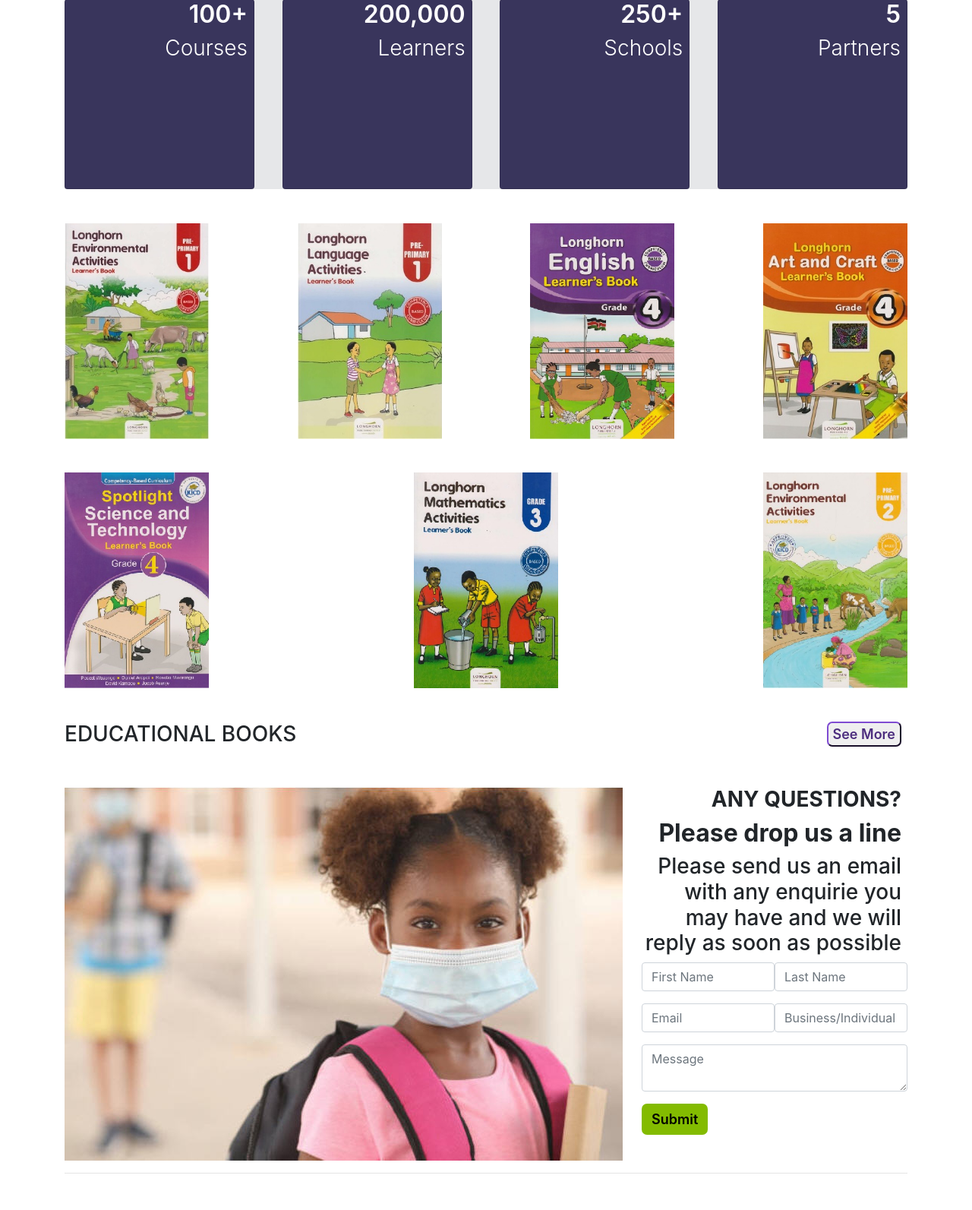
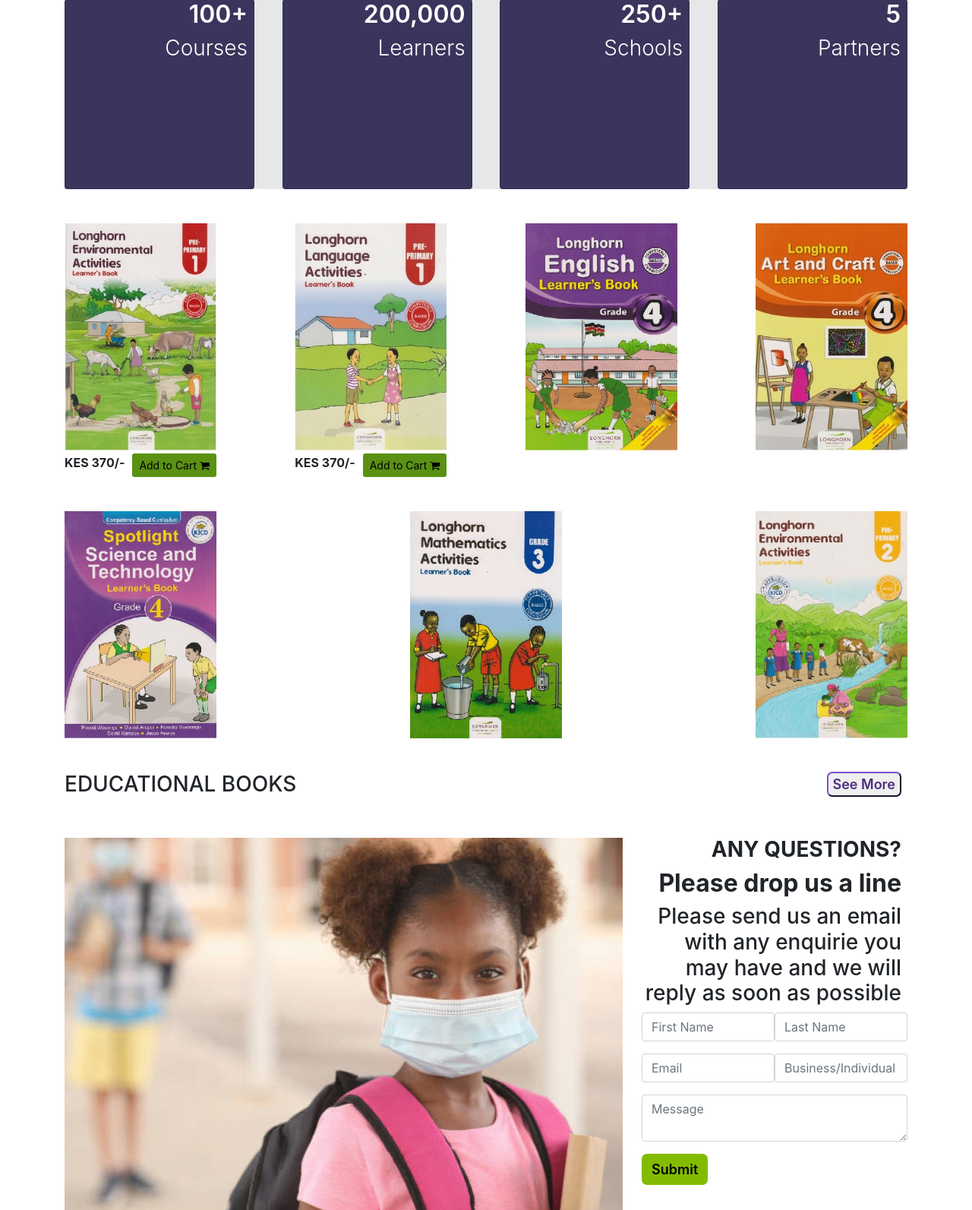
Before and after one commit to kevincliffo/longhorn-template, a PHP site: page / in a window 1280 px wide. Shown: the part 1727-3320 px from the top of the page at 76% size. Run offline with PHP 8.4, Linux system fonts and the light colour scheme; some libraries are stand-ins or nearby versions.

Commit message:
added price

```diff
--- a/index.html
+++ b/index.html
@@ -160,9 +160,25 @@
         <div class="ml-0 top-buffer flex-container">
             <div>
                 <img class="book-card-img" src="./images/a.jpeg" alt="" srcset="">
+                <div class="mt-1 d-flex justify-content-between">
+                    <div class="sm" >
+                        <label style="font-weight: bold;">KES 370/-</label>
+                    </div>
+                    <div class="sm">
+                        <button style="background-color: rgb(90, 145, 19);" class="btn btn-sm" type="submit">Add to Cart <i class="fa fa-shopping-cart"></i></button>
+                    </div>
+                </div>
             </div>
             <div>
                 <img class="book-card-img" src="./images/b.jpeg" alt="" srcset="">
+                <div class="mt-1 d-flex justify-content-between">
+                    <div class="sm" >
+                        <label style="font-weight: bold;">KES 370/-</label>
+                    </div>
+                    <div class="sm">
+                        <button style="background-color: rgb(90, 145, 19);" class="btn btn-sm" type="submit">Add to Cart <i class="fa fa-shopping-cart"></i></button>
+                    </div>
+                </div>
             </div>
             <div>
                 <img class="book-card-img" src="./images/c.jpeg" alt="" srcset="">
--- a/style.css
+++ b/style.css
@@ -117,8 +117,8 @@
     top: 60px;
 }
 .book-card-img{
-    width: 190px;
-    height: 284px;
+    width: 200px;
+    height: 299px;
     object-fit: cover;
 }
 @media (max-width: 350px) {
```
